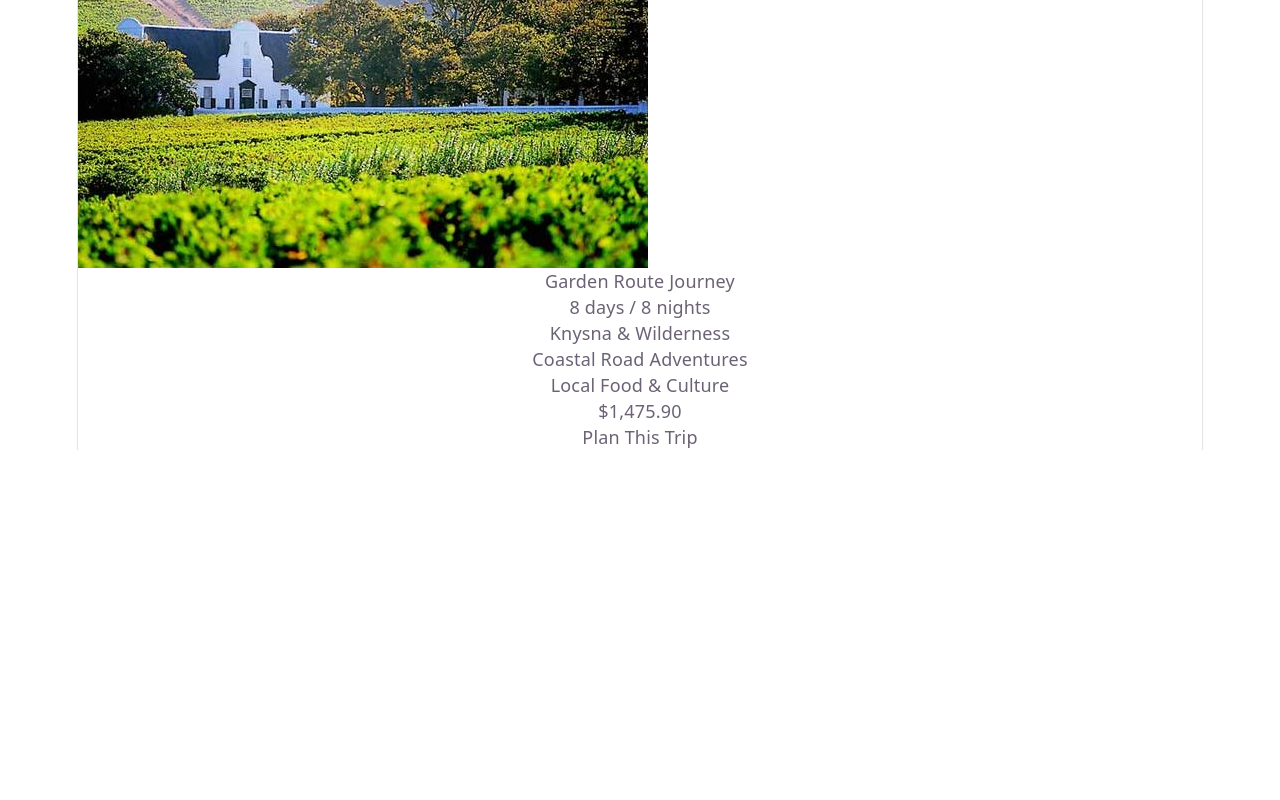
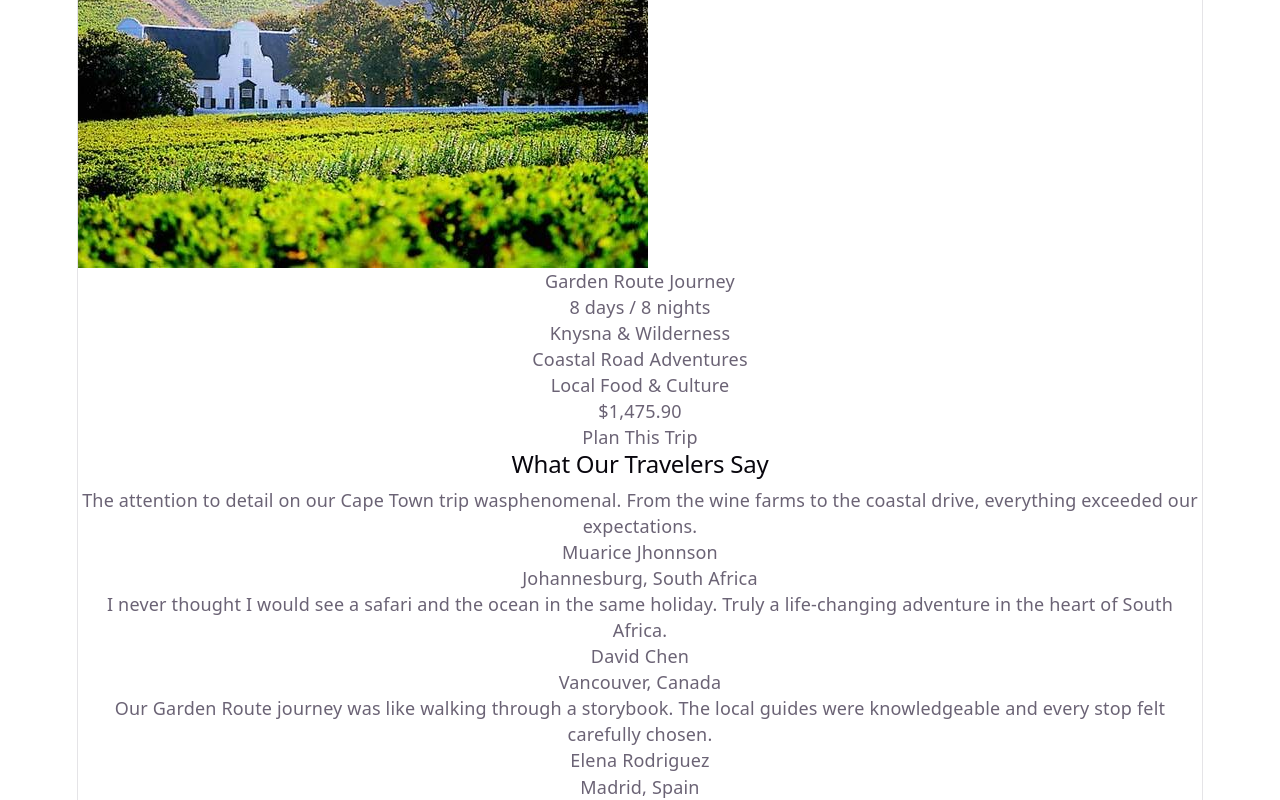
Before and after one commit to KKRamushu/exploreSouthA, a React (Vite) app in the folder explore-southa-react/: page / in a window 1280 px wide. Shown: the part 2083-2883 px from the top of the page. Before the commit the page ends 2533 px from the top, so only its background shows below. Built offline with nearby package versions, Linux system fonts and the light colour scheme.

Commit message:
components: add testimonials,testimonialcards, and testimonials data file

```diff
--- a/explore-southa-react/src/App.jsx
+++ b/explore-southa-react/src/App.jsx
@@ -6,6 +6,7 @@ import './App.css'
 import Header from './components/Header.jsx'
 import Hero from './components/Hero.jsx'
 import TourPackages from './components/TourPackage.jsx'
+import Testimonials from './components/Testimonials.jsx'
 
 function App() {
 
@@ -15,6 +16,7 @@ function App() {
       <main>
         <Hero />
         <TourPackages />
+        <Testimonials />
       </main>
     </body>
   )
--- /dev/null
+++ b/explore-southa-react/src/components/TestimonialCard.jsx
@@ -0,0 +1,9 @@
+export default function TestimonialCard({ testimonial }) {
+return (
+<article>
+    <p>{testimonial.quote}</p>
+    <h3>{testimonial.name}</h3>
+    <p>{testimonial.location}</p>
+</article>
+)
+}
--- /dev/null
+++ b/explore-southa-react/src/components/Testimonials.jsx
@@ -0,0 +1,20 @@
+import TestimonialCard from './TestimonialCard'
+import { testimonials } from '../data/testimonials'
+
+export default function Testimonials() {
+return (
+<section id="testimonials">
+<h2>What Our Travelers Say</h2>
+
+  <div>
+    {testimonials.map((testimonial) => (
+      <TestimonialCard
+        key={testimonial.id}
+        testimonial={testimonial}
+      />
+    ))}
+  </div>
+</section>
+
+)
+}
--- /dev/null
+++ b/explore-southa-react/src/data/testimonials.js
@@ -0,0 +1,20 @@
+export const testimonials = [
+    {
+        id: 1,
+        name: 'Muarice Jhonnson',
+        location: 'Johannesburg, South Africa',
+        quote: 'The attention to detail on our Cape Town trip wasphenomenal. From the wine farms to the coastal drive, everything exceeded our expectations.',
+    },
+    {
+        id: 2,
+        name: 'David Chen',
+        location: 'Vancouver, Canada',
+        quote: 'I never thought I would see a safari and the ocean in the same holiday. Truly a life-changing adventure in the heart of South Africa.',
+    },
+    {
+        id: 3,
+        name: 'Elena Rodriguez',
+        location: 'Madrid, Spain',
+        quote: 'Our Garden Route journey was like walking through a storybook. The local guides were knowledgeable and every stop felt carefully chosen.',
+    },
+]
```
